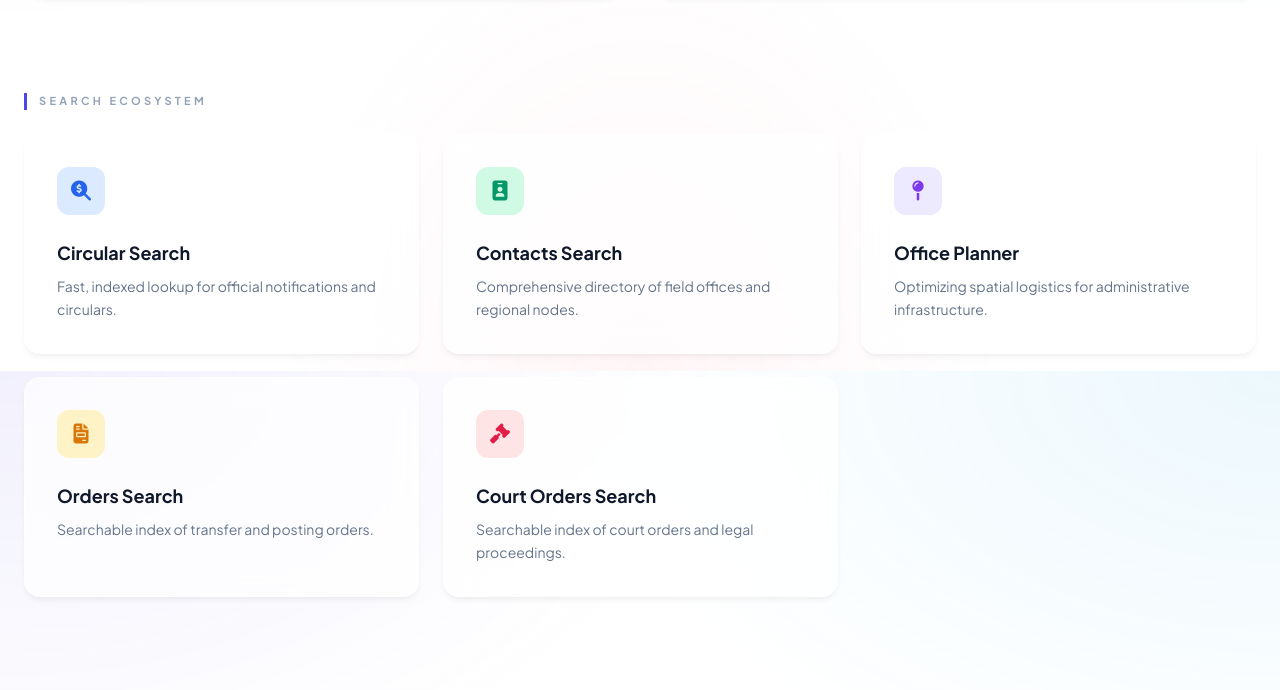
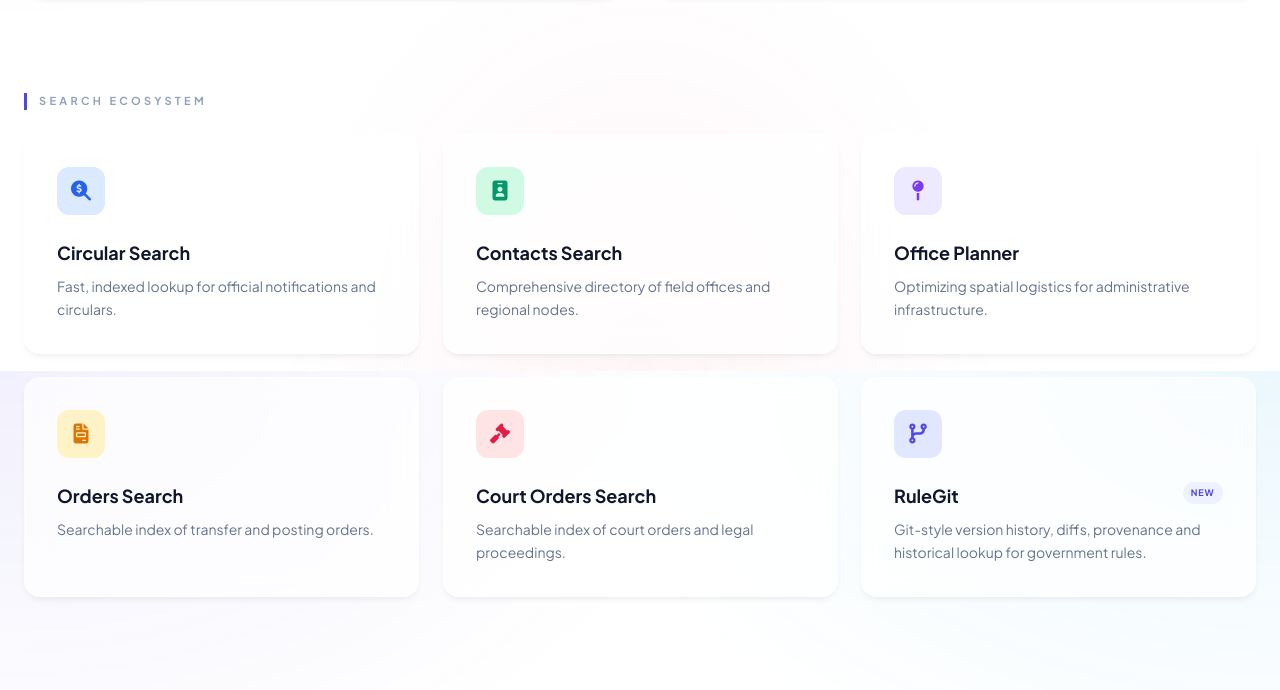
Before and after one commit to gauravmeena0708/pf-projects, a plain HTML site: page index.html in a window 1280 px wide. Shown: the part 429-1119 px from the top of the page. Drawn offline with nearby package versions, Linux system fonts and the light colour scheme.

Commit message:
adding RuleGit

```diff
--- a/index.html
+++ b/index.html
@@ -202,6 +202,16 @@
                     <h3 class="font-bold text-lg mb-2 text-slate-900">Court Orders Search</h3>
                     <p class="text-slate-500 text-sm leading-relaxed">Searchable index of court orders and legal proceedings.</p>
                 </a>
+                <a href="https://gauravmeena0708.github.io/law_management/" target="_blank" rel="noopener noreferrer" class="glass p-8 rounded-2xl group animate-entry hover:bg-white" style="animation-delay: 1.2s;" data-tilt data-tilt-max="10">
+                    <div class="w-12 h-12 bg-indigo-100 rounded-xl flex items-center justify-center text-indigo-600 mb-6">
+                        <i class="fas fa-code-branch text-xl"></i>
+                    </div>
+                    <div class="flex items-start justify-between gap-3">
+                        <h3 class="font-bold text-lg mb-2 text-slate-900">RuleGit</h3>
+                        <span class="text-[9px] font-black uppercase tracking-widest text-indigo-600 bg-indigo-50 px-2 py-1 rounded-full">New</span>
+                    </div>
+                    <p class="text-slate-500 text-sm leading-relaxed">Git-style version history, diffs, provenance and historical lookup for government rules.</p>
+                </a>
             </div>
         </section>
 
```
Also changed, not shown: 1 other file.
